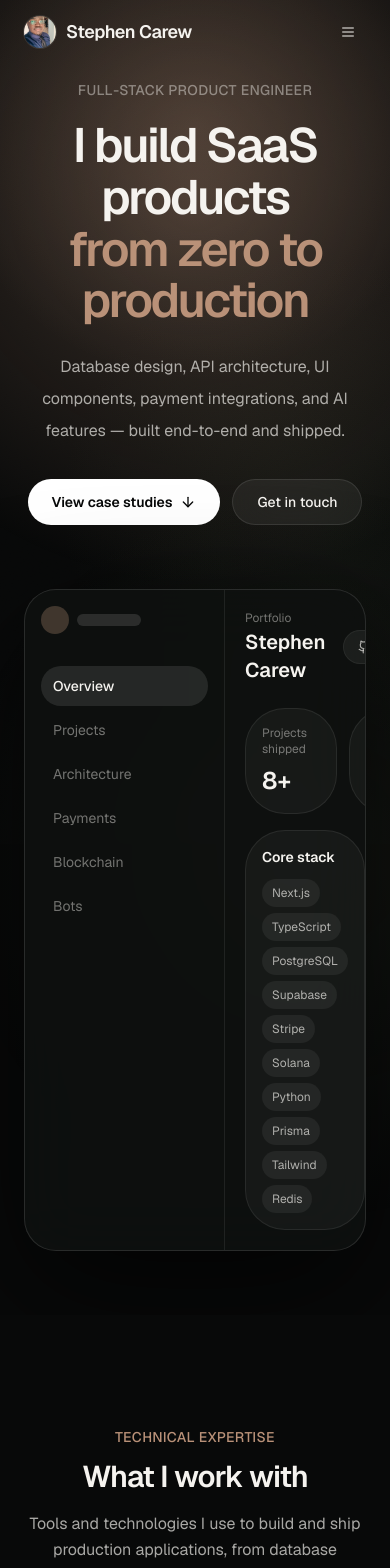
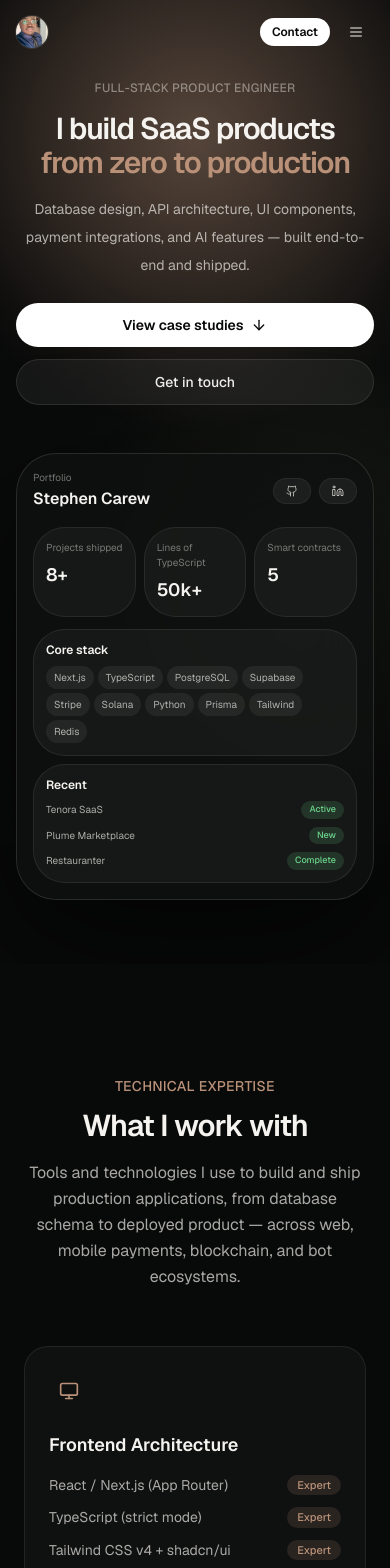
Before and after one commit to stephen-carew/stephen-carew.github.io, a Next.js app: page / in a window 390 px wide. Shown: the top 1568 px of the page. Built offline with nearby package versions, Linux system fonts and the light colour scheme.

Commit message:
feat(hero): add responsive mobile layout for dashboard mockup
Add a mobile-first stacked layout to the hero dashboard mockup,
including stat cards, tech tags, and recent projects. Wrap the logo
text in the navigation drawer. Update spacing and typography for small
screens across the hero section.

```diff
--- a/src/components/hero.tsx
+++ b/src/components/hero.tsx
@@ -28,7 +28,7 @@ const Hero = () => {
   const floatingCard2Y = useTransform(scrollY, [0, 900], [0, reduceMotion ? 0 : -80]);
 
   return (
-    <section className="relative min-h-screen flex items-center overflow-hidden pt-20 pb-16">
+    <section className="relative min-h-screen flex items-center overflow-hidden pt-20 pb-16 md:pb-0">
       {/* Parallax atmospheric layer */}
       <motion.div
         style={{ y: bgY }}
@@ -38,7 +38,7 @@ const Hero = () => {
         <div className="absolute inset-0 bg-[radial-gradient(circle_at_50%_15%,rgba(185,145,120,0.28),transparent_34%),radial-gradient(circle_at_80%_65%,rgba(42,49,36,0.30),transparent_40%)]" />
       </motion.div>
 
-      <div className="relative mx-auto w-full max-w-[1180px] px-6">
+      <div className="relative mx-auto w-full max-w-[1180px] px-4 sm:px-6">
         {/* Text content */}
         <motion.div
           initial={{ opacity: 0, y: 24 }}
@@ -46,11 +46,11 @@ const Hero = () => {
           transition={{ duration: 0.7, ease: [0.22, 1, 0.36, 1] }}
           className="mx-auto max-w-3xl text-center"
         >
-          <p className="mb-5 text-sm font-medium text-text-muted tracking-wide uppercase">
+          <p className="mb-4 sm:mb-5 text-xs sm:text-sm font-medium text-text-muted tracking-wide uppercase">
             Full-stack product engineer
           </p>
 
-          <h1 className="text-5xl md:text-6xl lg:text-7xl font-semibold tracking-[-0.045em] leading-[1.08] text-cream-50">
+          <h1 className="text-3xl sm:text-4xl md:text-6xl lg:text-7xl font-semibold tracking-[-0.04em] leading-[1.12] sm:leading-[1.08] text-cream-50">
             I build SaaS products
             <br />
             <span className="text-accent-sand">
@@ -58,38 +58,118 @@ const Hero = () => {
             </span>
           </h1>
 
-          <p className="mx-auto mt-6 max-w-xl text-base md:text-lg leading-8 text-text-secondary">
+          <p className="mx-auto mt-4 sm:mt-6 max-w-xl text-sm sm:text-base md:text-lg leading-7 sm:leading-8 text-text-secondary">
             Database design, API architecture, UI components, payment
             integrations, and AI features — built end-to-end and shipped.
           </p>
 
-          <div className="mt-8 flex justify-center gap-3">
+          <div className="mt-6 sm:mt-8 flex flex-col sm:flex-row justify-center gap-3">
             <a
               href="#projects"
-              className="inline-flex items-center gap-2 rounded-2xl bg-white px-6 py-3 text-sm font-semibold text-ink-950 transition-all duration-200 hover:bg-cream-100 hover:-translate-y-0.5"
+              className="inline-flex items-center justify-center gap-2 rounded-2xl bg-white px-6 py-3 text-sm font-semibold text-ink-950 transition-all duration-200 hover:bg-cream-100 active:scale-[0.98]"
             >
               View case studies
               <ArrowDown className="h-4 w-4" />
             </a>
             <a
               href="#contact"
-              className="inline-flex items-center gap-2 rounded-2xl border border-white/[0.10] bg-white/[0.06] px-6 py-3 text-sm font-medium text-cream-50 backdrop-blur-xl transition-all duration-200 hover:bg-white/[0.10] hover:-translate-y-0.5"
+              className="inline-flex items-center justify-center gap-2 rounded-2xl border border-white/[0.10] bg-white/[0.06] px-6 py-3 text-sm font-medium text-cream-50 backdrop-blur-xl transition-all duration-200 hover:bg-white/[0.10] active:scale-[0.98]"
             >
               Get in touch
             </a>
           </div>
         </motion.div>
 
-        {/* Dashboard mockup */}
+        {/* Dashboard mockup — hidden on mobile, simplified on tablet, full on desktop */}
         <motion.div
           style={{ y: mockupY }}
           initial={{ opacity: 0, y: 30 }}
           animate={{ opacity: 1, y: 0 }}
           transition={{ duration: 0.8, delay: 0.2, ease: [0.22, 1, 0.36, 1] }}
-          className="relative mx-auto mt-16 overflow-hidden rounded-[32px] border border-white/[0.10] shadow-cinematic bg-[rgba(20,22,21,0.82)] backdrop-blur-[30px]"
+          className="relative mx-auto mt-12 sm:mt-16 overflow-hidden rounded-2xl sm:rounded-[24px] md:rounded-[32px] border border-white/[0.10] shadow-cinematic bg-[rgba(20,22,21,0.82)] backdrop-blur-[30px]"
         >
-          <div className="grid min-h-[540px] grid-cols-[200px_1fr] bg-black/25">
-            {/* Sidebar */}
+          {/* Mobile: simplified stacked layout */}
+          <div className="block md:hidden p-4 sm:p-5 bg-black/25">
+            {/* Compact header */}
+            <div className="flex items-center justify-between mb-4">
+              <div>
+                <p className="text-[10px] sm:text-xs text-text-muted">Portfolio</p>
+                <h2 className="text-base sm:text-lg font-semibold text-cream-50 mt-0.5">
+                  Stephen Carew
+                </h2>
+              </div>
+              <div className="flex items-center gap-2">
+                <a
+                  href="https://github.com/stephen-carew"
+                  target="_blank"
+                  rel="noopener noreferrer"
+                  className="flex items-center gap-1.5 rounded-full bg-white/[0.06] px-3 py-1.5 text-[10px] sm:text-xs text-text-secondary hover:text-cream-50 transition-colors border border-white/[0.06]"
+                >
+                  <Github className="h-3 w-3" />
+                  <span className="hidden sm:inline">GitHub</span>
+                </a>
+                <a
+                  href="https://linkedin.com/in/stephen-carew"
+                  target="_blank"
+                  rel="noopener noreferrer"
+                  className="flex items-center gap-1.5 rounded-full bg-white/[0.06] px-3 py-1.5 text-[10px] sm:text-xs text-text-secondary hover:text-cream-50 transition-colors border border-white/[0.06]"
+                >
+                  <Linkedin className="h-3 w-3" />
+                  <span className="hidden sm:inline">LinkedIn</span>
+                </a>
+              </div>
+            </div>
+
+            {/* Mobile stat cards */}
+            <div className="grid grid-cols-3 gap-2 mb-3">
+              {statCards.map((stat) => (
+                <div
+                  key={stat.label}
+                  className="rounded-xl sm:rounded-2xl border border-white/[0.08] bg-white/[0.04] p-3 sm:p-4"
+                >
+                  <p className="text-[10px] sm:text-xs text-text-muted">{stat.label}</p>
+                  <p className="mt-1.5 sm:mt-2 text-lg sm:text-xl font-semibold text-cream-50">
+                    {stat.value}
+                  </p>
+                </div>
+              ))}
+            </div>
+
+            {/* Mobile: stacked sections */}
+            <div className="space-y-2">
+              <div className="rounded-xl sm:rounded-2xl border border-white/[0.08] bg-white/[0.04] p-3 sm:p-4">
+                <h3 className="text-xs sm:text-sm font-semibold text-cream-50 mb-2">Core stack</h3>
+                <div className="flex flex-wrap gap-1">
+                  {["Next.js", "TypeScript", "PostgreSQL", "Supabase", "Stripe", "Solana", "Python", "Prisma", "Tailwind", "Redis"].map((tech) => (
+                    <span key={tech} className="rounded-lg bg-white/[0.06] px-2 py-1 text-[10px] sm:text-xs text-text-secondary">
+                      {tech}
+                    </span>
+                  ))}
+                </div>
+              </div>
+
+              <div className="rounded-xl sm:rounded-2xl border border-white/[0.08] bg-white/[0.04] p-3 sm:p-4">
+                <h3 className="text-xs sm:text-sm font-semibold text-cream-50 mb-2">Recent</h3>
+                <div className="space-y-2">
+                  {[
+                    { name: "Tenora SaaS", status: "Active" },
+                    { name: "Plume Marketplace", status: "New" },
+                    { name: "Restauranter", status: "Complete" },
+                  ].map((item) => (
+                    <div key={item.name} className="flex items-center justify-between">
+                      <span className="text-[10px] sm:text-xs text-text-secondary">{item.name}</span>
+                      <span className="rounded-full bg-status-success/15 px-2 py-0.5 text-[9px] sm:text-[10px] text-status-success font-medium">
+                        {item.status}
+                      </span>
+                    </div>
+                  ))}
+                </div>
+              </div>
+            </div>
+          </div>
+
+          {/* Desktop: sidebar + main layout */}
+          <div className="hidden md:grid min-h-[540px] grid-cols-[200px_1fr] bg-black/25">
             <aside className="border-r border-white/[0.08] p-4">
               <div className="mb-8 flex items-center gap-2">
                 <div className="h-7 w-7 rounded-lg bg-accent-sand/30" />
@@ -111,14 +191,10 @@ const Hero = () => {
               </nav>
             </aside>
 
-            {/* Main dashboard area */}
             <main className="p-5">
-              {/* Header */}
               <div className="flex items-center justify-between mb-6">
                 <div>
-                  <p className="text-xs text-text-muted">
-                     Portfolio
-                  </p>
+                  <p className="text-xs text-text-muted">Portfolio</p>
                   <h2 className="text-xl font-semibold text-cream-50 mt-0.5">
                     Stephen Carew
                   </h2>
@@ -145,7 +221,6 @@ const Hero = () => {
                 </div>
               </div>
 
-              {/* Stat cards */}
               <div className="grid grid-cols-3 gap-3 mb-4">
                 {statCards.map((stat) => (
                   <div
@@ -160,29 +235,14 @@ const Hero = () => {
                 ))}
               </div>
 
-              {/* Bottom row: skills + tech */}
               <div className="grid grid-cols-[1.3fr_0.7fr] gap-3">
                 <div className="rounded-2xl border border-white/[0.08] bg-white/[0.04] p-4">
                   <h3 className="text-sm font-semibold text-cream-50 mb-3">
                     Core stack
                   </h3>
                   <div className="flex flex-wrap gap-1.5">
-                    {[
-                      "Next.js",
-                      "TypeScript",
-                      "PostgreSQL",
-                      "Supabase",
-                      "Stripe",
-                      "Solana",
-                      "Python",
-                      "Prisma",
-                      "Tailwind",
-                      "Redis",
-                    ].map((tech) => (
-                      <span
-                        key={tech}
-                        className="rounded-lg bg-white/[0.06] px-2.5 py-1.5 text-xs text-text-secondary"
-                      >
+                    {["Next.js", "TypeScript", "PostgreSQL", "Supabase", "Stripe", "Solana", "Python", "Prisma", "Tailwind", "Redis"].map((tech) => (
+                      <span key={tech} className="rounded-lg bg-white/[0.06] px-2.5 py-1.5 text-xs text-text-secondary">
                         {tech}
                       </span>
                     ))}
@@ -190,22 +250,15 @@ const Hero = () => {
                 </div>
 
                 <div className="rounded-2xl border border-white/[0.08] bg-white/[0.04] p-4">
-                  <h3 className="text-sm font-semibold text-cream-50 mb-3">
-                    Recent
-                  </h3>
+                  <h3 className="text-sm font-semibold text-cream-50 mb-3">Recent</h3>
                   <div className="space-y-2.5">
                     {[
                       { name: "Tenora SaaS", status: "Active" },
                       { name: "Plume Marketplace", status: "New" },
                       { name: "Restauranter", status: "Complete" },
                     ].map((item) => (
-                      <div
-                        key={item.name}
-                        className="flex items-center justify-between"
-                      >
-                        <span className="text-xs text-text-secondary">
-                          {item.name}
-                        </span>
+                      <div key={item.name} className="flex items-center justify-between">
+                        <span className="text-xs text-text-secondary">{item.name}</span>
                         <span className="rounded-full bg-status-success/15 px-2 py-0.5 text-[10px] text-status-success font-medium">
                           {item.status}
                         </span>
@@ -218,7 +271,7 @@ const Hero = () => {
           </div>
         </motion.div>
 
-        {/* Floating stat card 1 */}
+        {/* Floating cards — desktop only */}
         <motion.div
           style={{ y: floatingCardY }}
           initial={{ opacity: 0, x: 20 }}
@@ -237,7 +290,6 @@ const Hero = () => {
           </div>
         </motion.div>
 
-        {/* Floating stat card 2 */}
         <motion.div
           style={{ y: floatingCard2Y }}
           initial={{ opacity: 0, x: -20 }}
--- a/src/components/navigation.tsx
+++ b/src/components/navigation.tsx
@@ -2,7 +2,7 @@
 
 import { useState, useEffect } from "react";
 import { Button } from "@/components/ui/button";
-import { Sheet, SheetContent, SheetTrigger } from "@/components/ui/sheet";
+import { Sheet, SheetContent, SheetTrigger, SheetClose } from "@/components/ui/sheet";
 import { Menu, Github, Linkedin, Mail } from "lucide-react";
 import { motion } from "framer-motion";
 import { cn } from "@/lib/utils";
@@ -54,14 +54,14 @@ const Navigation = () => {
           : "bg-transparent",
       )}
     >
-      <div className="mx-auto max-w-[1200px] px-6">
+      <div className="mx-auto max-w-[1200px] px-4 sm:px-6">
         <nav className="flex items-center justify-between h-16">
           {/* Logo */}
           <motion.a
             href="#"
             initial={{ opacity: 0 }}
             animate={{ opacity: 1 }}
-            className="flex items-center gap-2.5 text-cream-50 font-semibold tracking-tight text-lg"
+            className="flex items-center gap-2 sm:gap-2.5 text-cream-50 font-semibold tracking-tight text-base sm:text-lg shrink-0"
           >
             <span className="flex h-8 w-8 items-center justify-center rounded-full overflow-hidden bg-white/[0.08] ring-1 ring-white/[0.10]">
               <img
@@ -70,7 +70,7 @@ const Navigation = () => {
                 className="h-full w-full object-cover"
               />
             </span>
-            Stephen Carew
+            <span className="hidden sm:inline">Stephen Carew</span>
           </motion.a>
 
           {/* Desktop nav links */}
@@ -88,7 +88,24 @@ const Navigation = () => {
 
           {/* Desktop actions */}
           <div className="hidden md:flex items-center gap-2">
-
+            {socialLinks.map((social) => (
+              <Button
+                key={social.href}
+                variant="ghost"
+                size="sm"
+                className="h-9 w-9 rounded-xl text-text-secondary hover:text-cream-50 hover:bg-white/[0.06]"
+                asChild
+              >
+                <a
+                  href={social.href}
+                  target="_blank"
+                  rel="noopener noreferrer"
+                  aria-label={social.label}
+                >
+                  <social.icon className="h-4 w-4" />
+                </a>
+              </Button>
+            ))}
             <div className="ml-2 h-6 w-px bg-white/[0.10]" />
             <a
               href="#contact"
@@ -98,8 +115,14 @@ const Navigation = () => {
             </a>
           </div>
 
-          {/* Mobile */}
-          <div className="md:hidden flex items-center">
+          {/* Mobile: CTA + hamburger */}
+          <div className="flex md:hidden items-center gap-2">
+            <a
+              href="#contact"
+              className="rounded-xl bg-white px-3 py-1.5 text-xs font-semibold text-ink-950 transition-all duration-200 active:scale-95"
+            >
+              Contact
+            </a>
             <Sheet>
               <SheetTrigger asChild>
                 <Button
@@ -110,19 +133,43 @@ const Navigation = () => {
                   <Menu className="h-5 w-5" />
                 </Button>
               </SheetTrigger>
-              <SheetContent className="border-l border-white/[0.08] bg-ink-900/95 backdrop-blur-2xl">
-                <div className="flex flex-col gap-1 mt-8">
+              <SheetContent
+                side="right"
+                className="w-full max-w-[300px] border-l border-white/[0.08] bg-ink-900/95 backdrop-blur-2xl p-0 [&>button]:top-4 [&>button]:right-4 [&>button]:text-text-secondary [&>button]:hover:text-cream-50"
+              >
+                {/* Sheet header */}
+                <div className="flex items-center gap-2.5 px-5 h-16 border-b border-white/[0.06]">
+                  <span className="flex h-8 w-8 items-center justify-center rounded-full overflow-hidden bg-white/[0.08] ring-1 ring-white/[0.10] shrink-0">
+                    <img
+                      src="/IMG_3191.jpg"
+                      alt="Stephen Carew"
+                      className="h-full w-full object-cover"
+                    />
+                  </span>
+                  <span className="text-cream-50 font-semibold text-base">
+                    Stephen Carew
+                  </span>
+                </div>
+
+                {/* Nav items */}
+                <div className="flex flex-col gap-1 px-3 pt-4">
                   {navItems.map((item) => (
-                    <a
-                      key={item.href}
-                      href={item.href}
-                      className="px-4 py-3 text-lg font-medium text-text-secondary hover:text-cream-50 hover:bg-white/[0.04] rounded-2xl transition-colors"
-                    >
-                      {item.label}
-                    </a>
+                    <SheetClose key={item.href} asChild>
+                      <a
+                        href={item.href}
+                        className="px-4 py-3.5 text-base font-medium text-text-secondary hover:text-cream-50 hover:bg-white/[0.04] rounded-2xl transition-colors"
+                      >
+                        {item.label}
+                      </a>
+                    </SheetClose>
                   ))}
-                  <div className="h-px bg-white/[0.08] my-4" />
-                  <div className="flex items-center gap-3 px-4">
+                </div>
+
+                <div className="h-px bg-white/[0.08] mx-5 my-4" />
+
+                {/* Social + CTA */}
+                <div className="px-5 space-y-4">
+                  <div className="flex items-center gap-3">
                     {socialLinks.map((social) => (
                       <a
                         key={social.href}
@@ -136,6 +183,14 @@ const Navigation = () => {
                       </a>
                     ))}
                   </div>
+                  <SheetClose asChild>
+                    <a
+                      href="#contact"
+                      className="block w-full text-center rounded-2xl bg-white px-6 py-3 text-sm font-semibold text-ink-950 transition-all duration-200 hover:bg-cream-100"
+                    >
+                      Get in touch
+                    </a>
+                  </SheetClose>
                 </div>
               </SheetContent>
             </Sheet>
```
